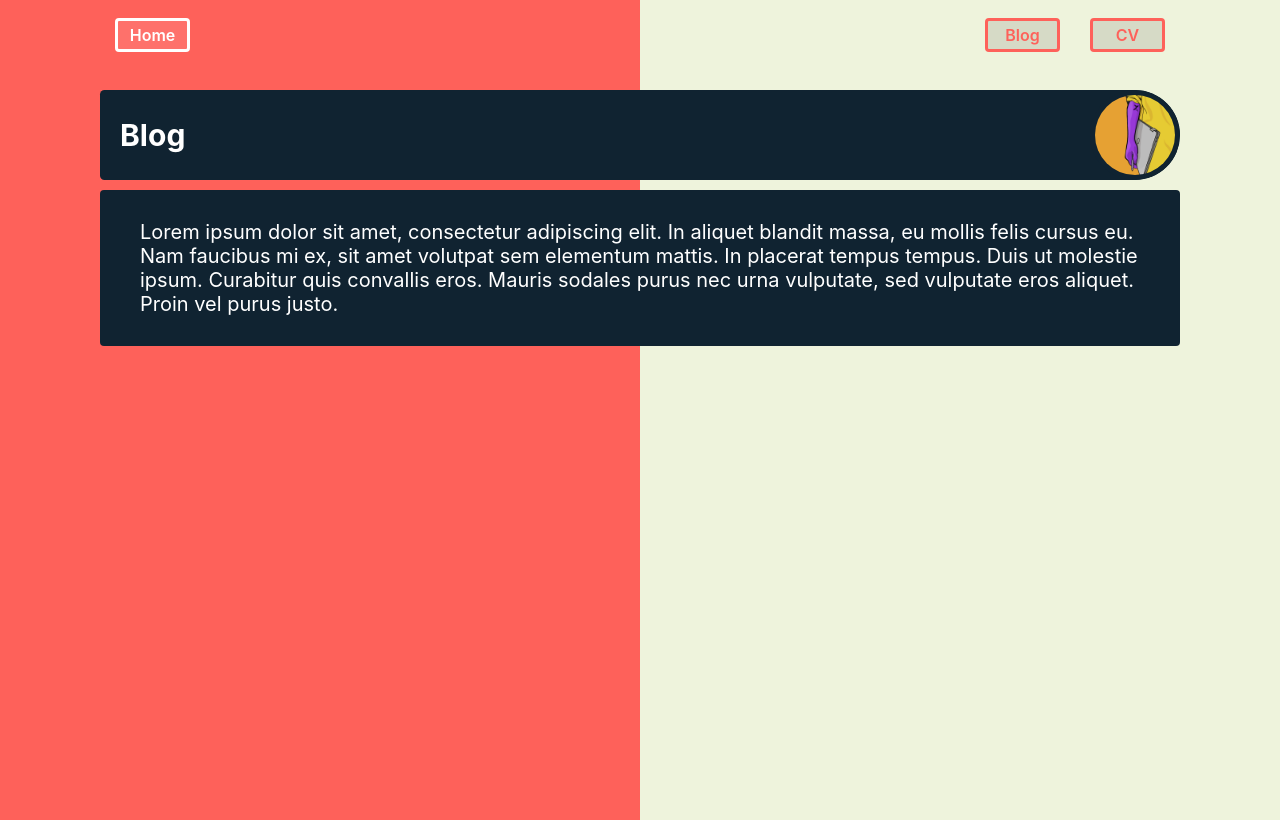
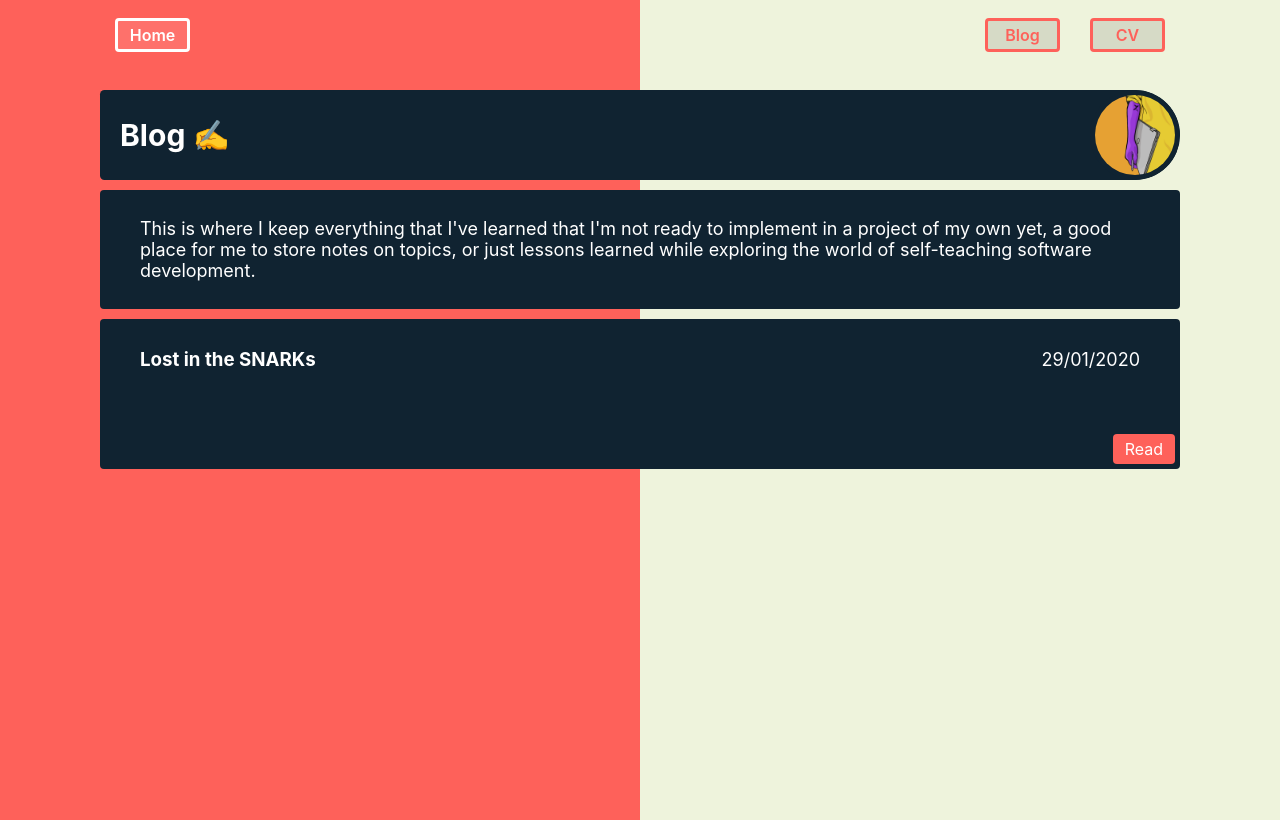
Before and after one commit to bill0x2A/portfolio-site, a React (Create React App) app: page /blog in a window 1280 px wide. Built offline with nearby package versions, Linux system fonts and the light colour scheme.

Commit message:
Fix routing for posts, fill out CV page

```diff
--- a/package.json
+++ b/package.json
@@ -9,6 +9,7 @@
     "react": "^16.14.0",
     "react-dom": "^16.14.0",
     "react-helmet": "^6.1.0",
+    "react-mathjax": "^1.0.1",
     "react-router": "^5.2.0",
     "react-router-dom": "^5.2.0",
     "react-scripts": "3.4.3"
--- a/src/App.js
+++ b/src/App.js
@@ -1,7 +1,7 @@
 import React from 'react';
 import classes from './App.module.css';
 import Helmet from 'react-helmet';
-import { withRouter, Route } from 'react-router-dom';
+import { withRouter, Route, Switch } from 'react-router-dom';
 import Home from './Components/Home/Home';
 import Blogs from './Components/Blogs/Blogs';
 import CV from './Components/CV/CV';
@@ -16,9 +16,11 @@ function App(props) {
         <div className={classes.Centered}>
           <Navigation/>
           <div className={classes.Content}>
-            <Route exact path = '/' component = {Home}/>
-            <Route path = '/blog' component = {Blogs} />
-            <Route path = '/CV' component = {CV} />
+            <Switch>
+              <Route exact path = '/' component = {Home}/>
+              <Route path = '/blog' component = {Blogs} />
+              <Route path = '/CV' component = {CV} />
+            </Switch>
           </div>
         </div>
 
--- /dev/null
+++ b/src/Components/Blogs/Blog/LostInTheSnarks/Blog.js
@@ -0,0 +1,10 @@
+import React from 'react';
+import classes from './Blog.module.css';
+
+const Blog = () => (
+    <div className={classes.Blog}>
+        <h2>Post coming soon....</h2>
+    </div>
+)
+
+export default Blog;
--- /dev/null
+++ b/src/Components/Blogs/Blog/LostInTheSnarks/Blog.module.css
@@ -0,0 +1,9 @@
+.Blog {
+    width: 100%;
+    height: 100%;
+    background: var(--blue);
+    color: white;
+    box-sizing: border-box;
+    padding: 10px 20px;
+    border-radius: 5px;
+}
--- a/src/Components/Blogs/Blogs.js
+++ b/src/Components/Blogs/Blogs.js
@@ -1,18 +1,33 @@
 import React from 'react';
 import classes from './Blogs.module.css';
 import without from '../../Assets/Without.png'
-const Blogs = props => {
+import Post from './Post/Post';
+import {Switch, Route} from 'react-router-dom'
+import LostInTheSnarks from './Blog/LostInTheSnarks/Blog';
+
+const Blogs = ({match}) => {
     return (
+        <Switch>
+            <Route path={`${match.path}/lost-in-the-snarks`} component={LostInTheSnarks}/>
+            <Route path={match.path}>
                 <div className={classes.Blogs}>
                     <div className={classes.Heading}>
-                <h1>Blog</h1>
+                        <h1>Blog ✍️</h1>
                         <img src ={without}/>
                     </div>
                     <div className={classes.Box}>
-                <p>Lorem ipsum dolor sit amet, consectetur adipiscing elit. In aliquet blandit massa, eu mollis felis cursus eu. Nam faucibus mi ex, sit amet volutpat sem elementum mattis. In placerat tempus tempus. Duis ut molestie ipsum. Curabitur quis convallis eros. Mauris sodales purus nec urna vulputate, sed vulputate eros aliquet. Proin vel purus justo.</p>
+                        <p>This is where I keep everything that I've learned that I'm not ready to implement in a project of my own yet, a good place for me to store notes on topics, or just lessons learned while exploring the world of self-teaching software development.</p>
                     </div>
+                    <Post
+                        title="Lost in the SNARKs"
+                        date="29/01/2020"
+                        id="lost-in-the-snarks"
+                    />
                 </div>
+            </Route>
+        </Switch>
     )
+
 }
 
 export default Blogs;
--- a/src/Components/Blogs/Blogs.module.css
+++ b/src/Components/Blogs/Blogs.module.css
@@ -30,7 +30,7 @@
     border: 5px solid  #102331
 }
 
-.Box {
+.Box{
     background: #102331;
     border-radius: 4px;
     padding : 10px 40px;
@@ -38,6 +38,6 @@
     margin-bottom: 10px;
 }
 
-.Box h1 {
-    font-size: 30px;
+.Box p {
+    font-size: 18px;
 }
--- /dev/null
+++ b/src/Components/Blogs/Post/Post.js
@@ -0,0 +1,17 @@
+import React from 'react';
+import classes from './Post.module.css';
+import {withRouter, Link} from 'react-router-dom';
+
+const Post = (props) => {
+    return (
+        <div className={classes.Post}>
+            <h3>{props.title}</h3>
+            <p>{props.date}</p>
+            <Link to = {props.match.url + '/' + props.id}>
+                Read
+            </Link>
+        </div>
+    )
+}
+
+export default withRouter(Post)
--- /dev/null
+++ b/src/Components/Blogs/Post/Post.module.css
@@ -0,0 +1,38 @@
+.Post {
+    background: var(--blue);
+    border-radius: 4px;
+    padding : 10px 40px;
+    color: white;
+    margin-bottom: 10px;
+    display: flex;
+    justify-content: space-between;
+    align-items: center;
+    position: relative;
+    padding-bottom : 80px;
+    overflow: hidden;
+    transition: all 100ms;
+}
+
+.Post:hover {
+    filter : contrast(105%)
+}
+
+.Post p {
+    margin: 0;
+    font-size: 18px;
+}
+.Post a {
+    position: absolute;
+    bottom : 5px;
+    right : 5px;
+    background : var(--salmon);
+    padding: 5px 12px;
+    border-radius: 4px;
+    transition: all 200ms;
+    text-decoration: none;
+    color: white;
+}
+.Post a:hover {
+    cursor: pointer;
+    filter: contrast(120%)
+}
--- a/src/Components/CV/CV.js
+++ b/src/Components/CV/CV.js
@@ -28,6 +28,31 @@ const CV = props => {
                     <tr><td><strong>Psychology</strong></td><td>B</td></tr>
                 </table>
                 <h3>Relevant Work Experience &amp; Projects</h3>
+                <div className={classes.JobHeadline}>
+                    <p><strong>Freelance Web Development</strong></p><p>Sept 2019 - Present</p>
+                </div>
+                <p>I worked with clients to realise their needs, created mockup designs in Photoshop before building whole websites front to back using CSS, HTML, JS and Node. I acted on feedback quickly to work towards a solution that the client felt was their own.</p>
+                <p>I saved clients 80% of hosting fees using efficient cloud computing methods (AWS EC2).</p>
+                <p>I learned technologies as required by clients (Webmail, AWS, Express).</p>
+                <p><span onClick = {() => window.open("https://www.biographicalcounselling.net/")}>biographicalcounselling.net</span></p>
+                <div className={classes.JobHeadline}>
+                    <p><strong>React Portfolio Projects</strong></p><p>July 2020 - Present</p>
+                </div>
+                <p>I planned and built a <span onClick = {() => window.open("https://master.d1l4h4map9o1uj.amplifyapp.com/")}>collaborative bugtracker web application</span> using React and Firebase, allowing using to create bug reports, comment on bugs and manage their urgency to name a few features.</p>
+                <p>I built a <span onClick = {() => window.open("https://main.d1og6uu514ow0q.amplifyapp.com/")}>cryptocurrency trading game</span> using React. The prices are generated by an algorithm and the user can place market and limit orders on several different coins, each with their own price behaiviour.</p>
+                <p>This website is built with React, and runs as a single page application using the React router. It also allows me to create blog posts so I can collate and share my research into various topics of interest.</p>
+                <div className={classes.JobHeadline}>
+                    <p><strong>Open Day Operations Assistant</strong></p><p>University of Bristol</p><p>April 2019 - October 2019</p>
+                </div>
+                <p>I was responsible for organising and distributing all equipment for the 2019 open days, attended by thousands of people.</p>
+                <p>Efficient communication with a large and varied team was essential, both in the months leading up to the event and on the day.</p>
+                <p>I led several teams of student workers, assigning jobs as issues arose to ensure a smooth running of the event, representing the university to the highest standards.</p>
+                <h3>Other Interests and Activities</h3>
+                <p>Learning about emerging privacy technologies - zk-SNARKS, STARKs, SNORKs.</p>
+                <p>Participating in and learning about the Ethereum ecosystem - attending virtual conferences, experimenting with dApps, reaching out to members of the community.</p>
+                <p>Digital art</p>
+                <p>I meditate and play guitar to get away from my computer</p>
+                <p style = {{textAlign: 'center', fontWeight: 400, marginTop: "50px"}}>References available on request</p>
             </div>
         </div>
     )
--- a/src/Components/CV/CV.module.css
+++ b/src/Components/CV/CV.module.css
@@ -23,3 +23,19 @@ td {
     padding : 4px 8px;
     font-size : 18px;
 }
+
+.JobHeadline {
+    display: flex;
+    justify-content: space-between;
+    align-items: center;
+}
+
+.JobHeadline strong {
+    border-left: 4px solid white;
+    padding: 0 5px;
+}
+
+.CV span {
+    color: var(--salmon);
+    cursor: pointer;
+}
--- a/src/Components/Navigation/Navigation.module.css
+++ b/src/Components/Navigation/Navigation.module.css
@@ -33,9 +33,9 @@
 }
 
 .Bloglink {
-    border : 3px solid #fe615a;
+    border : 3px solid var(--salmon);
     background-color: rgba(0,0,0,0.1);
-    color: #fe615a;
+    color: var(--salmon);
 }
 
 @media only screen and (max-width : 786px){
--- a/src/index.css
+++ b/src/index.css
@@ -13,6 +13,11 @@ body, html {
 }
 
 
+:root {
+  --salmon :  #fe615a;
+  --blue : #102331;
+}
+
 
 @import url('https://fonts.googleapis.com/css2?family=Work+Sans:wght@700;800;900&display=swap');
 @import url('https://fonts.googleapis.com/css2?family=Open+Sans:wght@400;700&display=swap');
```
Also changed, not shown: 1 other file (tests, documents, lock files or other folders). Lines whose indentation alone changed are shown as unchanged.
